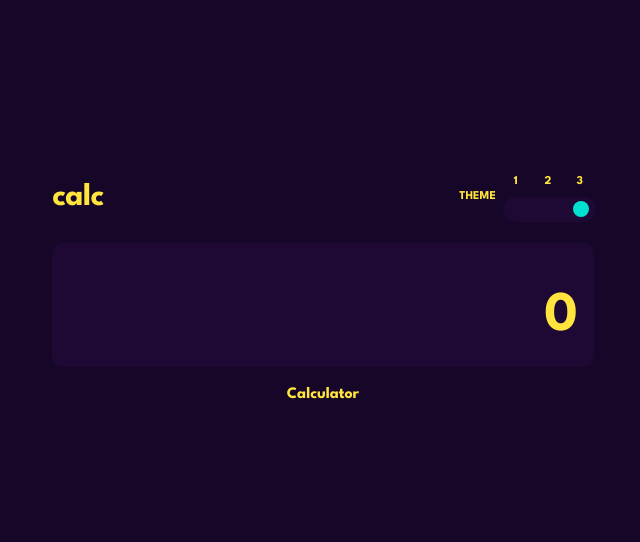
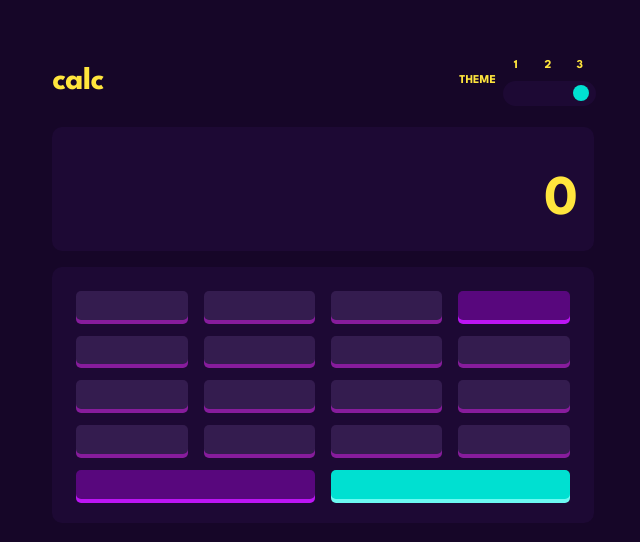
Before and after one commit to pronoia9/puny-math, a React (Create React App) app: page / in a window 1280 px wide. Shown: the part 112-654 px from the top of the page, without its empty margins (317-957 px from the left). Built offline with nearby package versions, Linux system fonts and the light colour scheme.

Commit message:
add and map buttons

```diff
--- a/src/components/Calculator.jsx
+++ b/src/components/Calculator.jsx
@@ -1,5 +1,14 @@
-import Button from "./Button";
+import Button from './Button';
+
+import { useStateContext } from '../contexts/StateContext';
 
 export default function Calculator() {
-  return <div>Calculator</div>;
+  const { buttons } = useStateContext();
+  return (
+    <div className='grid border-radius dark-colors'>
+      {buttons.map((btn) => (
+        <Button key={btn.key} {...btn} />
+      ))}
+    </div>
+  );
 }
```
